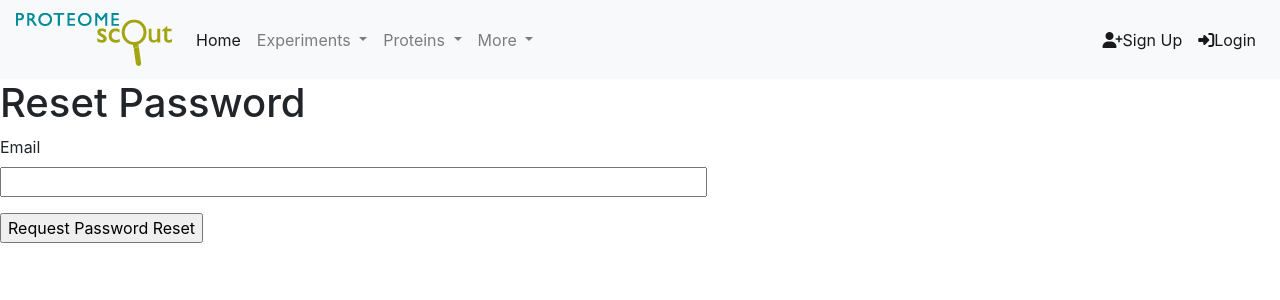
After one commit to NaegleLab/proteome-scout-3, a Flask app: page /reset_password_request in a window 1280 px wide. The commit adds this page. Shown: the top 300 px of the page. Run offline with Flask 2, Linux system fonts and the light colour scheme; parts of the project's set-up code (start-up, migrations or seed data) failed here and were passed over; some libraries are stand-ins or nearby versions.

Commit message:
have functional modules for secure password resetting and emailing

```diff
--- a/app/auth/forms.py
+++ b/app/auth/forms.py
@@ -1,5 +1,6 @@
-from wtforms import Form, StringField, PasswordField, validators, SubmitField
-from wtforms.validators import ValidationError, DataRequired, Email, EqualTo, Length, Optional, Regexp
+from wtforms import Form, StringField, PasswordField, validators, SubmitField, TextAreaField, BooleanField
+from wtforms.validators import ValidationError, DataRequired, Email, EqualTo, Length, Optional, Regexp, InputRequired
+from flask_wtf import FlaskForm
 
 
 class SignupForm(Form):
@@ -28,3 +29,15 @@ class LoginForm(Form):
     username = StringField('Username', [DataRequired()])
     password = PasswordField('Password', [DataRequired()])
     submit = SubmitField('Log In')
+
+
+
+class ResetPasswordRequestForm(FlaskForm):
+    email = StringField('Email', validators=[validators.DataRequired(), validators.Email()])
+    submit = SubmitField('Request Password Reset')
+
+class ResetPasswordForm(FlaskForm):
+    password = PasswordField('Password', validators=[DataRequired()])
+    password2 = PasswordField(
+        'Repeat Password', validators=[DataRequired(), EqualTo('password')])
+    submit = SubmitField('Request Password Reset')
--- a/app/auth/views.py
+++ b/app/auth/views.py
@@ -1,10 +1,13 @@
 from flask import render_template, redirect, flash, url_for, request
 from flask_login import login_required, logout_user, current_user, login_user
+from app.utils.email import send_password_reset_email
 
-from app.database.user import User, load_user_by_username, load_user_by_email
-from app.auth.forms import LoginForm, SignupForm
+import sqlalchemy as sa
+from app.database.user import User, load_user_by_username, load_user_by_email#, send_password_reset_email
+from app.auth.forms import LoginForm, SignupForm, ResetPasswordRequestForm, ResetPasswordForm
 from app.auth import bp
 from app import db
+
 
 @bp.route('/login', methods=['GET', 'POST'])
 def login():
@@ -85,3 +88,42 @@ def signup():
 def logout():
     logout_user()
     return redirect(url_for('auth.login'))
+
+
+@bp.route('/reset_password_request', methods=['GET', 'POST'])
+def reset_password_request():
+    if current_user.is_authenticated:
+        return redirect(url_for('index'))
+    form = ResetPasswordRequestForm()
+    if form.validate_on_submit():
+        user = User.query.filter_by(email=form.email.data).first()
+        if user:
+            send_password_reset_email(user)
+        flash('Check your email for the instructions to reset your password')
+        return redirect(url_for('auth.login'))
+    return render_template('/proteomescout/auth/reset_password_request.html',
+                           title='Reset Password', form=form)
+    #if form.validate_on_submit():
+     #   user = db.session.scalar(
+     ##       sa.select(User).where(User.email == form.email.data))
+     #   if user:
+     #       send_password_reset_email(user)
+    #    flash('Check your email for the instructions to reset your password')
+      #  return redirect(url_for('login'))
+    #return render_template('/proteomescout/auth/reset_password_request.html',
+          #                 title='Reset Password', form=form)
+
+@bp.route('/auth/reset_password/<token>', methods=['GET', 'POST'])
+def reset_password(token):
+    if current_user.is_authenticated:
+        return redirect(url_for('index'))
+    user = User.verify_reset_password_token(token)
+    if not user:
+        return redirect(url_for('index'))
+    form = ResetPasswordForm()
+    if form.validate_on_submit():
+        user.set_password(form.password.data)
+        db.session.commit()
+        flash('Your password has been reset.')
+        return redirect(url_for('auth.login'))
+    return render_template('/proteomescout/auth/reset_password.html', form=form)
--- a/app/templates/proteomescout/auth/login.html
+++ b/app/templates/proteomescout/auth/login.html
@@ -62,6 +62,11 @@
             </ul>
           {% endif %}
       </div>
+      <p>
+        Forgot Your Password?
+        <a href="{{ url_for('auth.reset_password_request') }}">Click to Reset It</a>
+      </p>
+
       <!-- <div class="submitbutton">
         <input id="submit" type="submit" value="Submit">
       </div> -->
--- /dev/null
+++ b/app/templates/proteomescout/auth/reset_password_request.html
@@ -0,0 +1,16 @@
+{% extends "proteomescout/base.html" %}
+
+{% block content %}
+    <h1>Reset Password</h1>
+    <form action="" method="post">
+        {{ form.hidden_tag() }}
+        <p>
+            {{ form.email.label }}<br>
+            {{ form.email(size=64) }}<br>
+            {% for error in form.email.errors %}
+            <span style="color: red;">[{{ error }}]</span>
+            {% endfor %}
+        </p>
+        <p>{{ form.submit() }}</p>
+    </form>
+{% endblock %}
```
Also changed, not shown: app/database/user.py (+16 -0 lines), app/main/forms/password_rest_form.py (added, +8 -0 lines), app/templates/proteomescout/auth/reset_password.html (added, +23 -0 lines), app/templates/proteomescout/email/reset_password.html (added, +17 -0 lines), app/templates/proteomescout/email/reset_password.txt (added, +12 -0 lines), app/utils/email.py (added, +25 -0 lines), config.py (+4 -3 lines).
